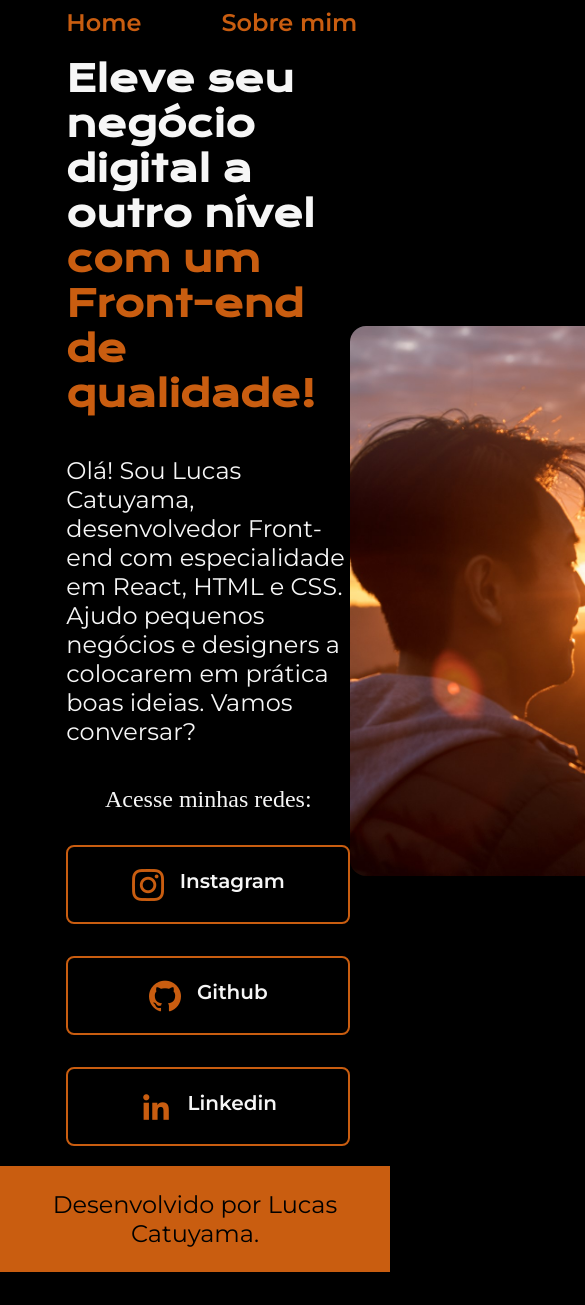
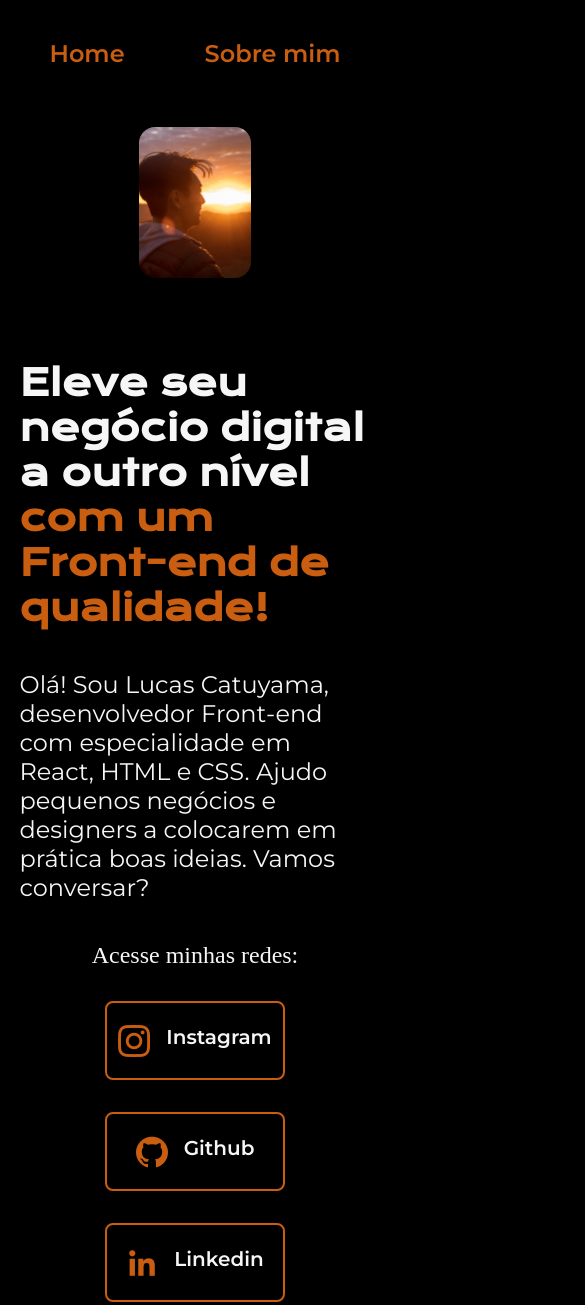
Before and after one commit to LucasCatuyama/Alura-my-portfolio-page-from-scratch, a plain HTML site: page index.html in a window 390 px wide. Shown: the top 1305 px of the page, 585 px wide, since content can reach past the window. Before the commit the page ends 1272 px from the top, so only its background shows below. Drawn offline with nearby package versions, Linux system fonts and the light colour scheme.

Commit message:
adding responsive features

```diff
--- a/index.html
+++ b/index.html
@@ -14,18 +14,18 @@
         </nav>
     </header>
     <main class="apresentacao">
-        <section class="apresentacao__conteudo"> <!--Quando for colocar uma classe no elemento filho, colocar o nome do pai__XXXXXXX-->
+        <section class="apresentacao__conteudo">
             <h1 class="apresentacao__conteudo__titulo">Eleve seu negócio digital a outro nível <strong class="titulo-destaque">com um Front-end de qualidade!</strong></h1>
             <p class="apresentacao__conteudo__texto">Olá! Sou Lucas Catuyama, desenvolvedor Front-end com especialidade em React, HTML e CSS. Ajudo pequenos negócios e designers a colocarem em prática boas ideias. Vamos conversar?</p>
             <div class="apresentacao__links">
                 <h3 class="apresentacao__links__subtitulo">Acesse minhas redes:</h3>
-                <a class="apresentacao__links__link"  href="https://www.instagram.com/lucas.catu/"><img src="./assets/instagram.png" alt="Logo do Instagram">Instagram</a>
-                <a class="apresentacao__links__link" href="https://github.com/LucasCatuyama">
+                <a class="apresentacao__links__navegacao"  href="https://www.instagram.com/lucas.catu/"><img src="./assets/instagram.png" alt="Logo do Instagram">Instagram</a>
+                <a class="apresentacao__links__navegacao" href="https://github.com/LucasCatuyama">
                     <img src="./assets/github.png" alt="Logo do Github">Github</a>
-                <a class="apresentacao__links__link" href="https://www.linkedin.com/in/hiroshicatuyama/"><img src="./assets/linkedin.png" alt="Logo do Linkedin">Linkedin</a>
+                <a class="apresentacao__links__navegacao" href="https://www.linkedin.com/in/hiroshicatuyama/"><img src="./assets/linkedin.png" alt="Logo do Linkedin">Linkedin</a>
             </div>
         </section>
-        <img class="apresentacao__foto-do-perfil" src="./assets/perfil.jpeg" alt="Foto do Lucas">
+        <img class="apresentacao__foto-de-perfil" src="./assets/perfil.jpeg" alt="Foto do Lucas">
     </main>
     <footer class="rodape">
         <p>Desenvolvido por Lucas Catuyama.</p>
--- a/styles/style.css
+++ b/styles/style.css
@@ -8,6 +8,8 @@
 
     --fonte-primaria: 'Krona One', sans-serif;
     --fonte-secudaria: 'Montserrat', sans-serif;
+
+    --tamanho-fonte-padrao: 1.5rem;
 }
 
 *{
@@ -33,7 +35,7 @@ body {
 .cabecalho__menu__link{
     font-family: var(--fonte-secudaria);
     font-weight: 600;
-    font-size: 24px;
+    font-size: var(--tamanho-fonte-padrao);
     color: var(--cor-terciaria);
     text-decoration: none;
 }
@@ -43,36 +45,31 @@ body {
     display: flex;
     align-items: center;
     justify-content: space-between;
+    gap: 82px;
 }
 
 .titulo-destaque {
     color: var(--cor-terciaria);
 }
 .apresentacao__conteudo {
-    width: 700px;
+    width: 50%;
     display: flex;
     flex-direction: column;
     gap: 40px;
 }
 
 .apresentacao__conteudo__titulo{
-    font-size: 36px;
+    font-size: 2.25rem;
     font-family: var(--fonte-primaria);
 }
 
 .apresentacao__conteudo__texto{
-    font-size: 24px;
+    font-size: var(--tamanho-fonte-padrao);
     font-weight: 400;
     font-family: var(--fonte-secudaria);
 }
 
-.apresentacao__foto-do-perfil{
-    max-width: 488px;
-    max-height: 550px;
-    width: auto;
-    height: auto;
-    border-radius: 16px;
-}
+
 
 .apresentacao__links{
     display: flex;
@@ -85,11 +82,11 @@ body {
 .apresentacao__links__subtitulo{
     font-family: var(--fonte-);
     font-weight: 400;
-    font-size: 24px;
+    font-size: var(--tamanho-fonte-padrao);
 }
 
-.apresentacao__links__link{
-    width: 280px;
+.apresentacao__links__navegacao{
+    width: 50%;
     text-align: center;
     border-radius: 8px;
     font-size: 20px;
@@ -104,17 +101,41 @@ body {
     gap: 16px;
 }
 
-.apresentacao__links__link:hover {
+.apresentacao__links__navegacao:hover {
     background-color: var(--cor-hover);
 }
 
+.apresentacao__foto-de-perfil{
+    width: 32%;
+    border-radius: 16px;
+
+}
 .rodape {
     color: var(--cor-primaria);
     background-color: var(--cor-terciaria);
     padding: 24px;
     text-align: center;
-    font-size: 24px;
+    font-size: var(--tamanho-fonte-padrao);
     font-family: var(--fonte-secudaria);
     font-weight: 400;
+}
+
+@media  (max-width: 1200px) {
+
+    .cabecalho {
+        padding: 10%;
+    }
+
+    .cabecalho__menu {
+        justify-content: center;
+
+    }
+    .apresentacao {
+        flex-direction: column-reverse;
+        padding: 5%;
+    }
+    .apresentacao__conteudo {
+        width: auto;
+    }
 
 }
```
Also changed, not shown: about.html (+1 -1 lines).
